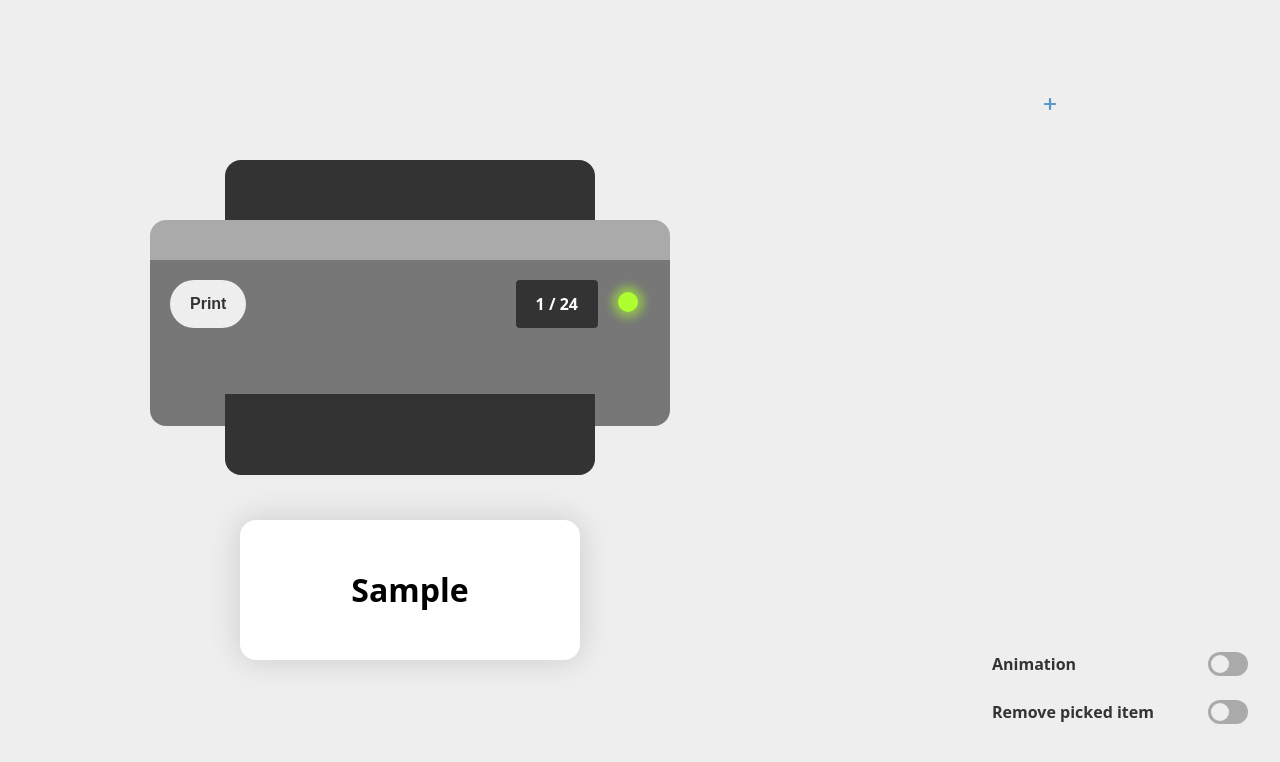
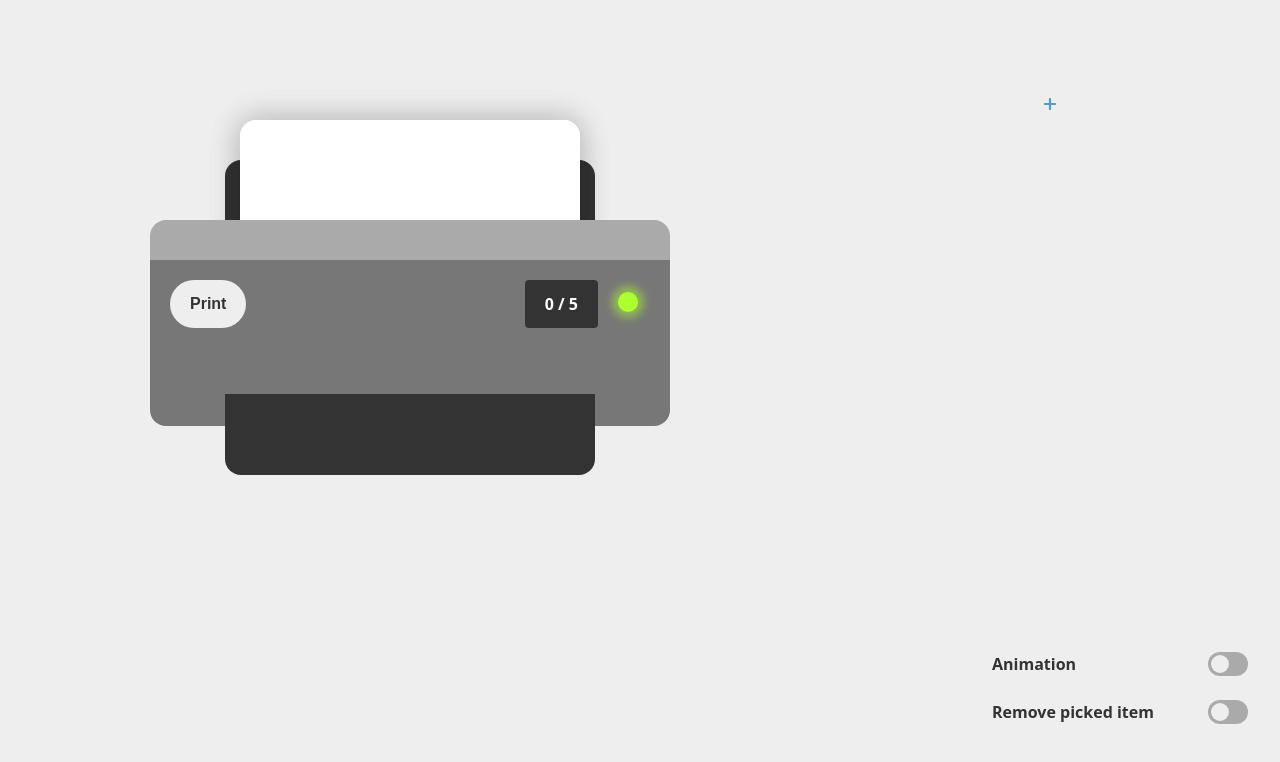
Before and after one commit to euparkn/RandomPrinter, a React (Create React App) app: page / in a window 1280 px wide. Shown: the top 762 px of the page. Built offline with nearby package versions, Linux system fonts and the light colour scheme.

Commit message:
feat: set animation with status, Visualize prev/next (#11)

```diff
--- a/src/assets/styles/_printer.scss
+++ b/src/assets/styles/_printer.scss
@@ -95,6 +95,7 @@
   height: 140px;
   line-height: 140px;
   background-color: #ffffff;
+  color: #ffffff;
   border-radius: 16px;
   z-index: 100;
   box-shadow: 0 0 32px rgba($color: #000000, $alpha: 0.15);
@@ -103,6 +104,9 @@
   font-weight: 900;
   &.done {
     top: 400px;
-    animation: paperAnimation 2s ease;
+    color: #000000;
+    &.animation {
+      animation: paperAnimation 2s ease;
+    }
   }
 }
--- a/src/components/Printer/PrinterCounter.tsx
+++ b/src/components/Printer/PrinterCounter.tsx
@@ -1,5 +1,15 @@
-function PrinterCounter() {
-  return <div className="print-counter">1 / 24</div>;
+function PrinterCounter({
+  count = 0,
+  max = 0,
+}: {
+  count?: number;
+  max?: number;
+}) {
+  return (
+    <div className="print-counter">
+      {count} / {max}
+    </div>
+  );
 }
 
 export default PrinterCounter;
--- a/src/components/Printer/PrinterPaper.tsx
+++ b/src/components/Printer/PrinterPaper.tsx
@@ -1,5 +1,18 @@
-function PrinterPaper({ text }: { text?: string }) {
-  return <div className={`printer-paper ${text ? "done" : ""}`}>{text}</div>;
+import { useRecoilValue } from "recoil";
+import { asideOptionAtom } from "../../store";
+
+function PrinterPaper({ text, status }: { text?: string; status?: boolean }) {
+  const asideOption = useRecoilValue(asideOptionAtom);
+
+  return (
+    <div
+      className={`printer-paper ${status ? "done" : ""} ${
+        asideOption.animation ? "animation" : ""
+      }`}
+    >
+      {text}
+    </div>
+  );
 }
 
 export default PrinterPaper;
--- a/src/components/Printer/index.tsx
+++ b/src/components/Printer/index.tsx
@@ -1,3 +1,5 @@
+import { useEffect, useState } from "react";
+
 import TextButton from "../_Atoms/TextButton";
 import PrinterCounter from "./PrinterCounter";
 import PrinterInfoBox from "./PrinterInfoBox";
@@ -9,19 +11,70 @@ const Info = Object.assign(PrinterInfoBox, {
   Light: PrinterLight,
 });
 
+const test = [
+  {
+    id: 0,
+    text: "0",
+    status: false,
+  },
+  {
+    id: 1,
+    text: "1",
+    status: false,
+  },
+  {
+    id: 2,
+    text: "2",
+    status: false,
+  },
+  {
+    id: 3,
+    text: "3",
+    status: false,
+  },
+  {
+    id: 4,
+    text: "4",
+    status: false,
+  },
+  {
+    id: 5,
+    text: "5",
+    status: false,
+  },
+];
+
 function Printer() {
+  const [count, setCount] = useState(0);
+  const [status, setStatus] = useState<boolean | undefined>();
+
+  const max = test.length - 1;
+
+  useEffect(() => {
+    if (status === false) {
+      setStatus(true);
+    }
+  }, [status]);
+
+  const print = () => {
+    setStatus(false);
+    setCount((prev) => prev + 1);
+  };
+
   return (
     <div className="printer">
       <div className="printer-box" />
       <div className="printer-body">
-        <TextButton text="Print" />
+        <TextButton text="Print" onClick={print} />
         <Info>
-          <Info.Counter />
+          <Info.Counter count={count} max={max} />
           <Info.Light />
         </Info>
       </div>
       <div className="printer-body-behind" />
-      <PrinterPaper text="Sample" />
+      {count !== max && <PrinterPaper text={test[count].text} />}
+      {count >= 1 && <PrinterPaper text={test[count - 1].text} status />}
+      <PrinterPaper text={test[count].text} status={status} />
     </div>
   );
 }
```
